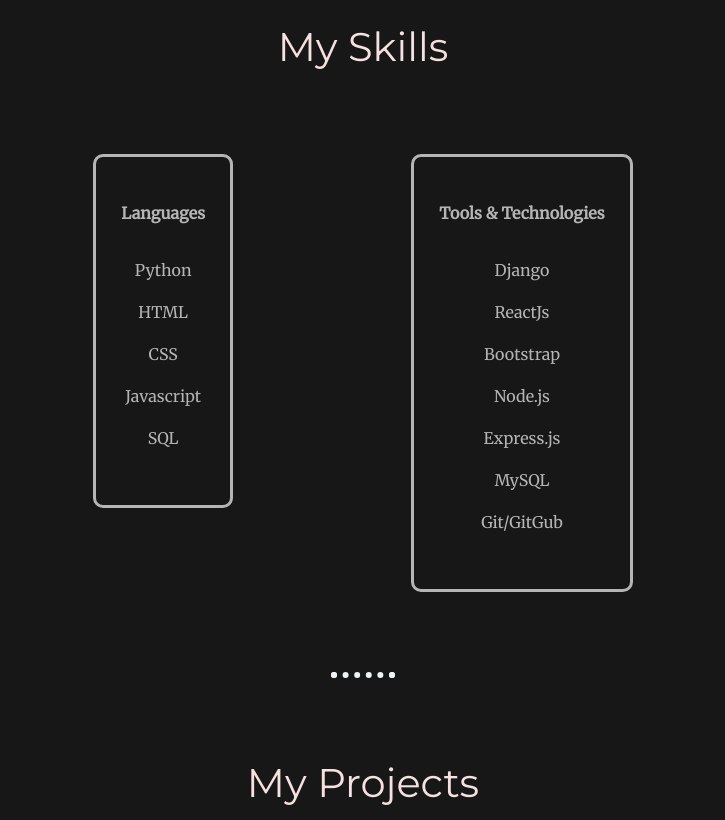
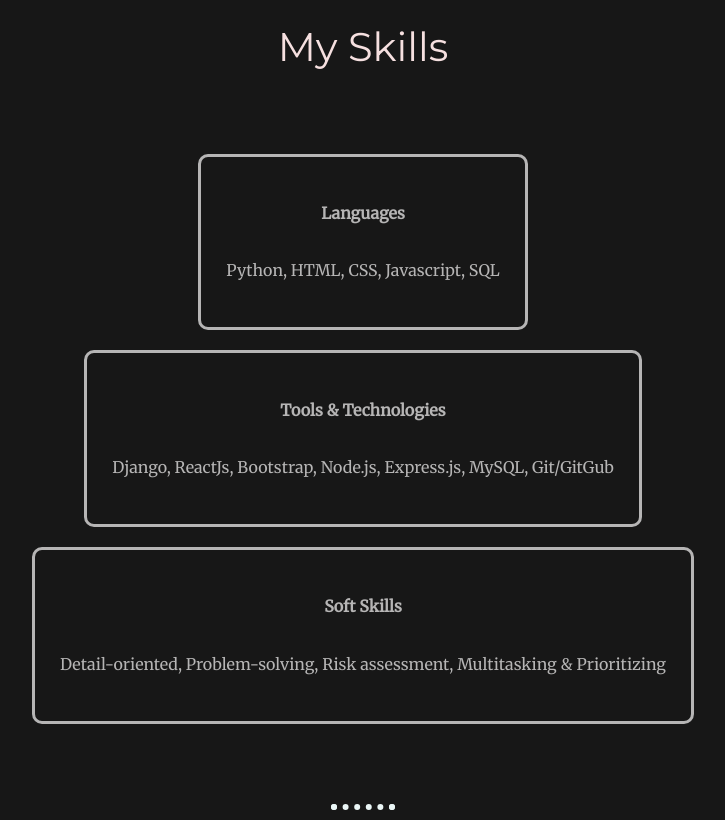
Before and after one commit to iamfaham/Portfolio-Website, a plain HTML site: page index.html in a window 1280 px wide. Shown: the part 1680-2500 px from the top of the page, without its empty margins (277-1002 px from the left). Drawn offline with Linux system fonts and the light colour scheme.

Commit message:
Added Soft skills and refined skills section

```diff
--- a/css/styles.css
+++ b/css/styles.css
@@ -110,36 +110,6 @@ a:hover {
   bottom: 300px;
 }
 
-/* .btn {
-  background: #f6e0e0;
-  background-image: -webkit-linear-gradient(top, #f6e0e0, #f4eded);
-  background-image: -moz-linear-gradient(top, #f6e0e0, #f4eded);
-  background-image: -ms-linear-gradient(top, #f6e0e0, #f4eded);
-  background-image: -o-linear-gradient(top, #f6e0e0, #f4eded);
-  background-image: linear-gradient(to bottom, #bcacac, #f4eded);
-  -webkit-border-radius: 8;
-  -moz-border-radius: 8;
-  border-radius: 8px;
-  font-family: 'Montserrat', sans-serif;
-  color: #171717;
-  font-size: 20px;
-  padding: 10px 20px 10px 20px;
-  text-decoration: none;
-  overflow: auto;
-}
-
-.btn:hover {
-  background: #faecec;
-  background-image: -webkit-linear-gradient(top, #faecec, #d6c5c5);
-  background-image: -moz-linear-gradient(top, #faecec, #d6c5c5);
-  background-image: -ms-linear-gradient(top, #faecec, #d6c5c5);
-  background-image: -o-linear-gradient(top, #faecec, #d6c5c5);
-  background-image: linear-gradient(to bottom, #faecec, #d6c5c5);
-  text-decoration: none;
-  color: #171717;
-}  */
-
-
 .mountain {
   width: 300px;
   padding-top: 40px;
@@ -172,6 +142,7 @@ a:hover {
   justify-content: space-evenly;
   align-items: baseline;
   flex-wrap: wrap;
+  gap: 20px;
 }
 .skillset {
   display: block;
@@ -182,8 +153,6 @@ a:hover {
 }
 
 .layoutSkills h4{
-  /* font-size: 1.5rem; */
-  /* line-height: 2; */
   padding-bottom: 10px;
 }
 
@@ -200,11 +169,12 @@ a:hover {
 
 /** Projects section **/
 .layout {
-  padding: 50px 100px 30px;
+  padding: 50px 80px 30px;
   justify-content: center;
   display: flex;
   gap: 25px;
   flex-wrap: wrap;
+  flex-grow: 2;
 }
 
 .layout .project {
@@ -213,7 +183,7 @@ a:hover {
   border-color: #877b7b;
   border: solid;
   padding: 20px;
-  flex-grow: 1;
+  /* flex-grow: 2; */
 }
 
 .project h4{
--- a/index.html
+++ b/index.html
@@ -57,25 +57,15 @@
       <div class="layoutSkills">
         <div class="skillset 1">
           <h4>Languages</h4>
-          <ul>
-            <li>Python</li>
-            <li>HTML</li>
-            <li>CSS</li>
-            <li>Javascript</li>
-            <li>SQL</li>
-          </ul>
+          <p>Python, HTML, CSS, Javascript, SQL
         </div>
         <div class="skillset 2">
           <h4>Tools & Technologies</h4>
-          <ul>
-            <li>Django</li>
-            <li>ReactJs</li>
-            <li>Bootstrap</li>
-            <li>Node.js</li>
-            <li>Express.js</li>
-            <li>MySQL</li>
-            <li>Git/GitGub</li>
-          </ul>
+          <p>Django, ReactJs, Bootstrap, Node.js, Express.js, MySQL, Git/GitGub</p>
+        </div>
+        <div class="skillset 3">
+          <h4>Soft Skills</h4>
+          <p>Detail-oriented, Problem-solving, Risk assessment, Multitasking & Prioritizing</p>
         </div>
       </div>
 
```
